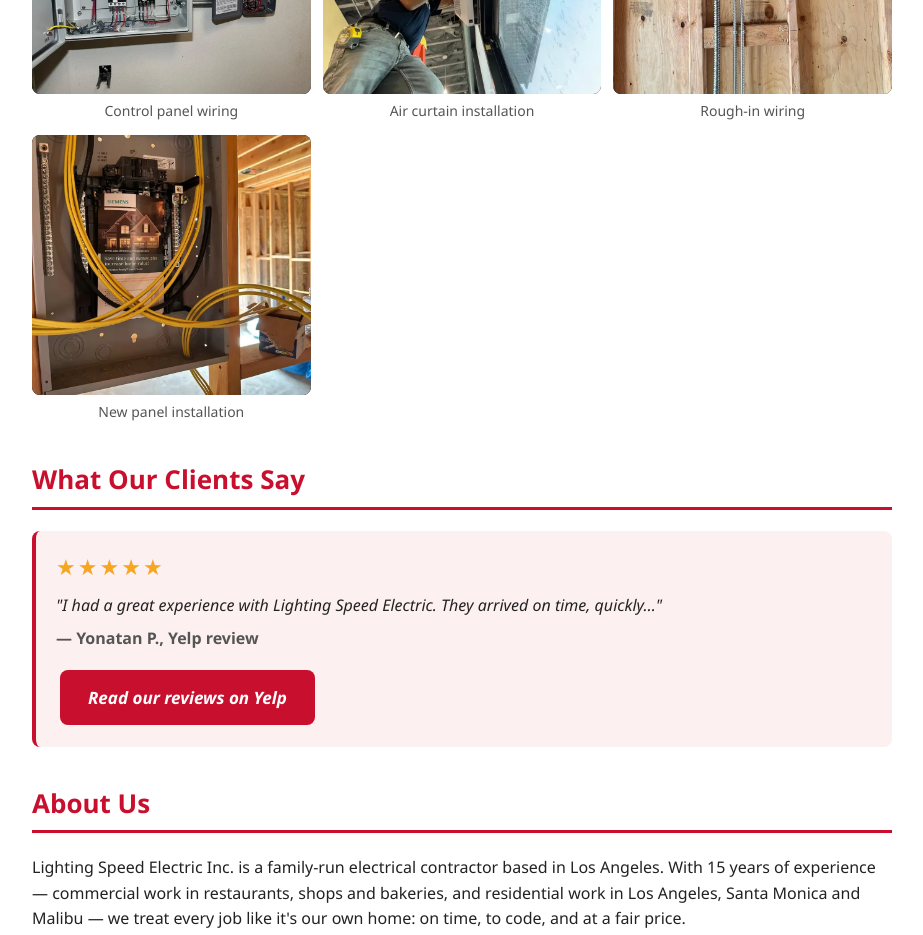
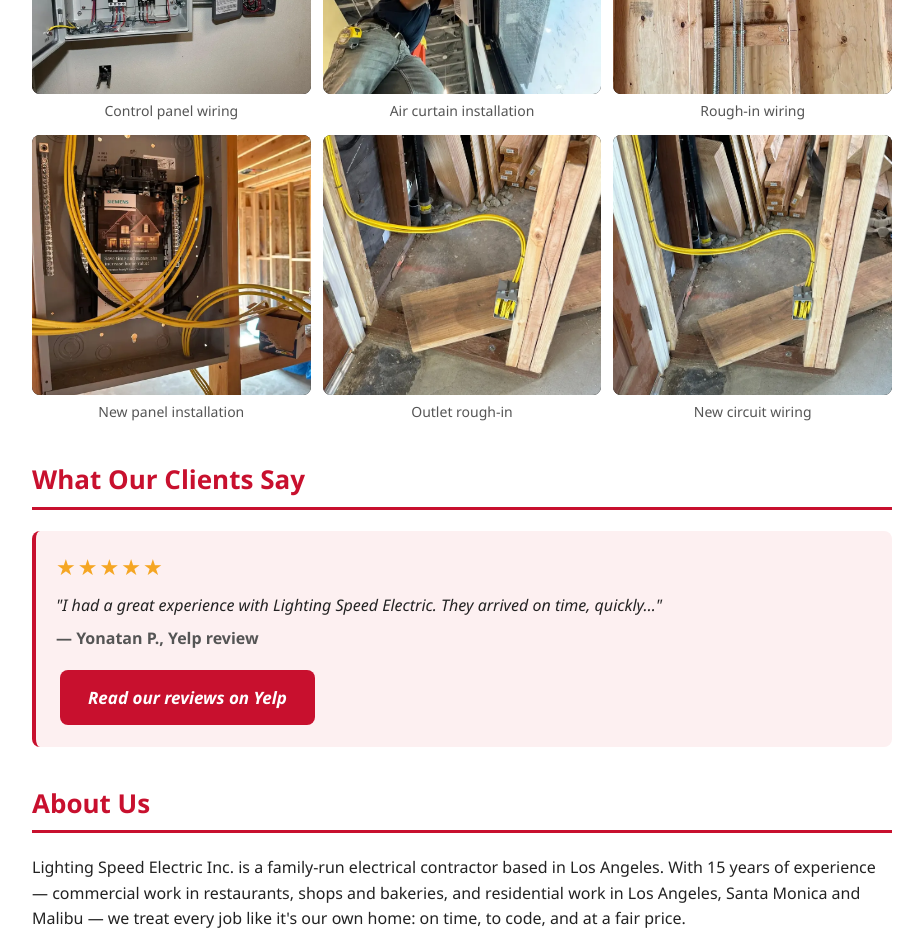
Before and after one commit to henrygranados767-png/lighting-speed-electric-website, a plain HTML site: page index.html in a window 1280 px wide. Shown: the part 1560-2495 px from the top of the page, without its empty margins (178-1101 px from the left). Drawn offline with Linux system fonts and the light colour scheme.

Commit message:
Add two rough-in work photos to gallery

```diff
--- a/index.html
+++ b/index.html
@@ -116,6 +116,8 @@
       <figure><img src="fotos/foto-3.webp" alt="Air curtain installation by Lighting Speed Electric Inc." loading="lazy"><figcaption data-en="Air curtain installation" data-es="Instalación de cortina de aire">Air curtain installation</figcaption></figure>
       <figure><img src="fotos/foto-4.webp" alt="Junction box with MC cables in framing by Lighting Speed Electric Inc." loading="lazy"><figcaption data-en="Rough-in wiring" data-es="Cableado en estructura (rough-in)">Rough-in wiring</figcaption></figure>
       <figure><img src="fotos/foto-6.webp" alt="New electrical panel installation by Lighting Speed Electric Inc." loading="lazy"><figcaption data-en="New panel installation" data-es="Instalación de panel nuevo">New panel installation</figcaption></figure>
+      <figure><img src="fotos/foto-9.webp" alt="Outlet box rough-in with new cable by Lighting Speed Electric Inc." loading="lazy"><figcaption data-en="Outlet rough-in" data-es="Rough-in de contacto">Outlet rough-in</figcaption></figure>
+      <figure><img src="fotos/foto-10.webp" alt="New circuit cable run in framing by Lighting Speed Electric Inc." loading="lazy"><figcaption data-en="New circuit wiring" data-es="Cableado de circuito nuevo">New circuit wiring</figcaption></figure>
     </div>
   </section>
 
```
